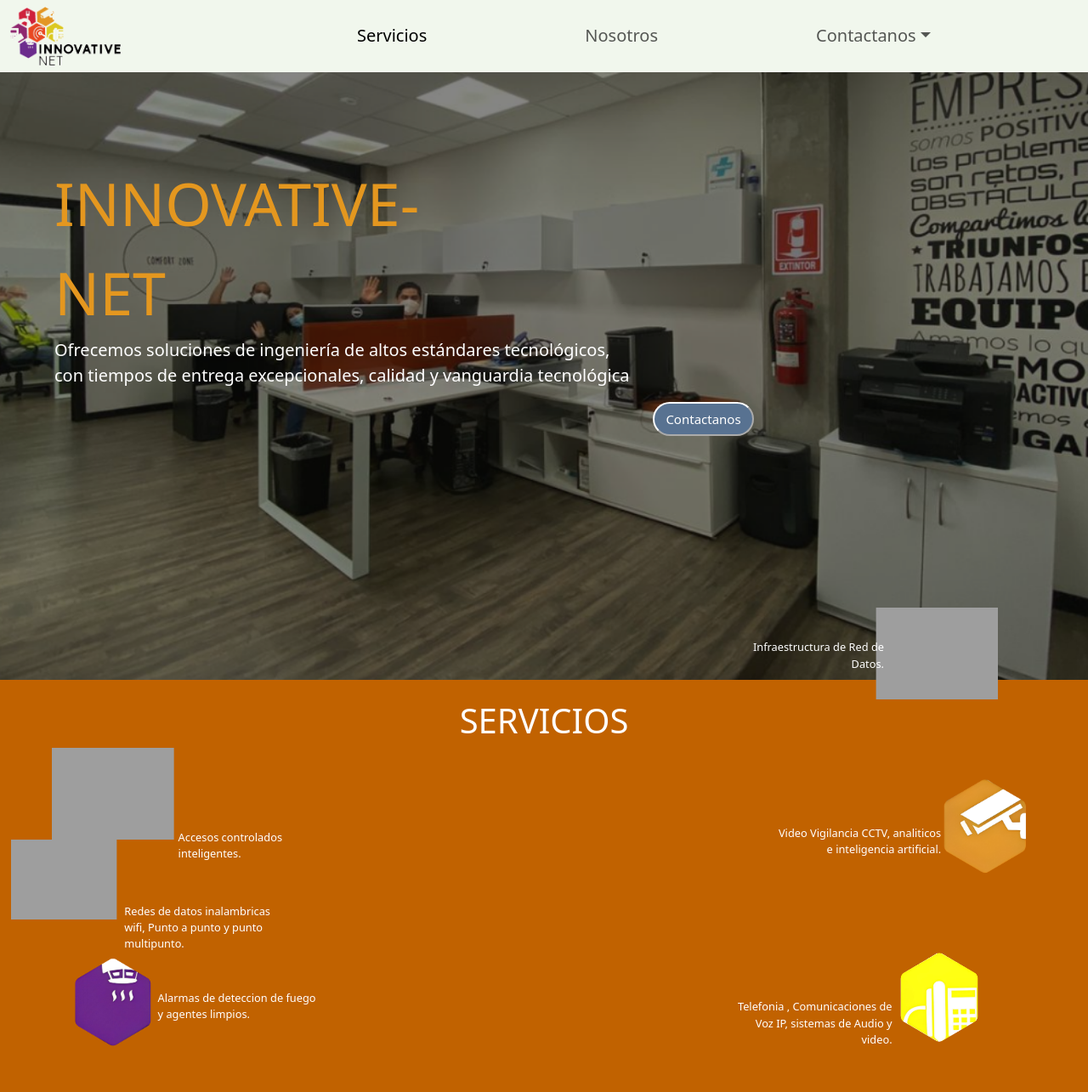
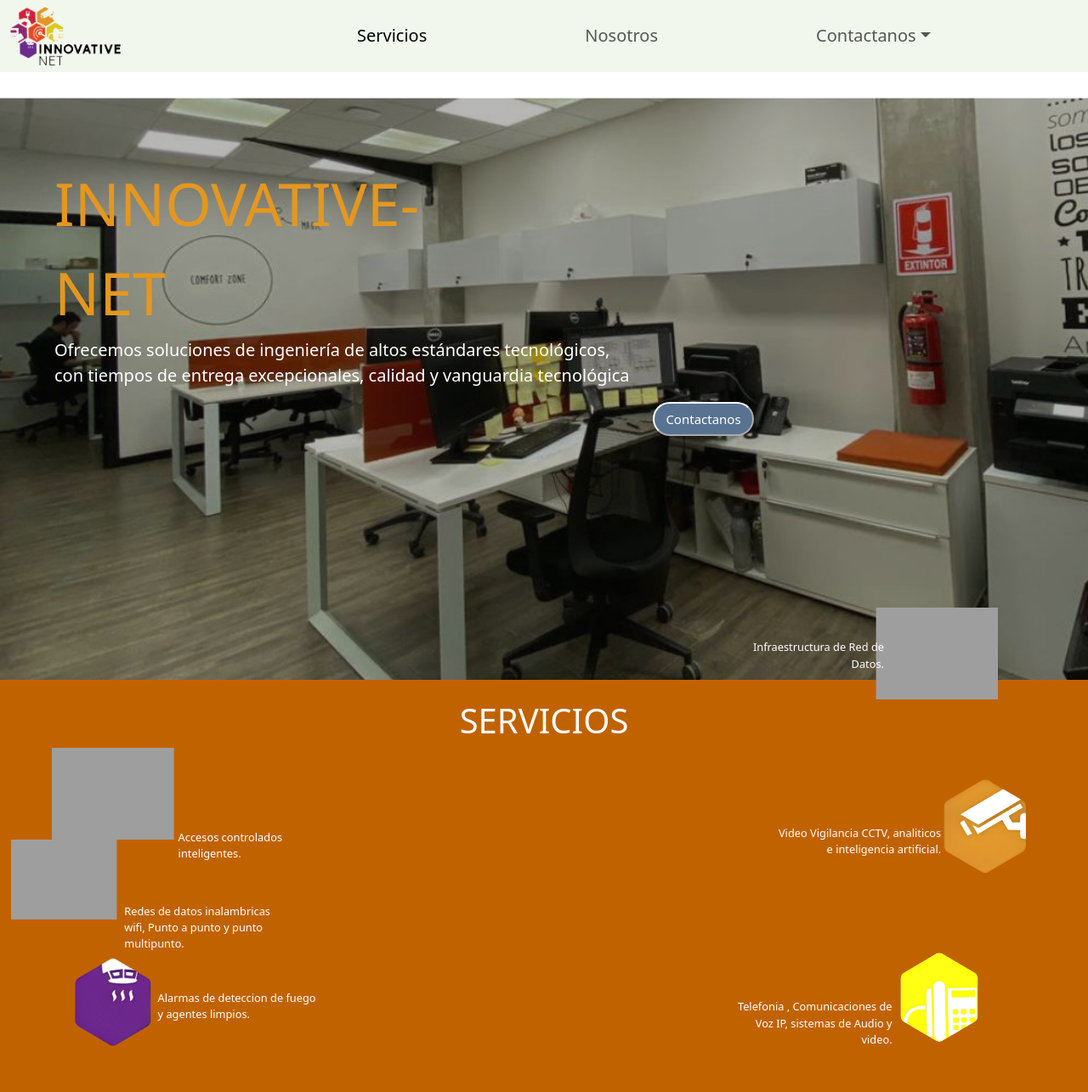
Before and after one commit to Innovative-net-mx/innovative-Webpage, a Django app: page / in a window 1280 px wide. Shown: the top 1285 px of the page at 85% size. Run offline with Django 3.2, Linux system fonts and the light colour scheme; some libraries are stand-ins or nearby versions; grey boxes are pictures that could not be loaded.

Commit message:
fondo_index

```diff
--- a/homepage/static/css/estilo.css
+++ b/homepage/static/css/estilo.css
@@ -2,7 +2,7 @@
 
  .img_index {
      height: 100vh;
-     background-image: url(img/fondo_index.png);
+     background-image: url(img/img_home.png);
      background-size: cover;
      background-repeat: no-repeat;
      background-position: center;
```
Also changed, not shown: homepage/static/css/img/img_home.png (added).
